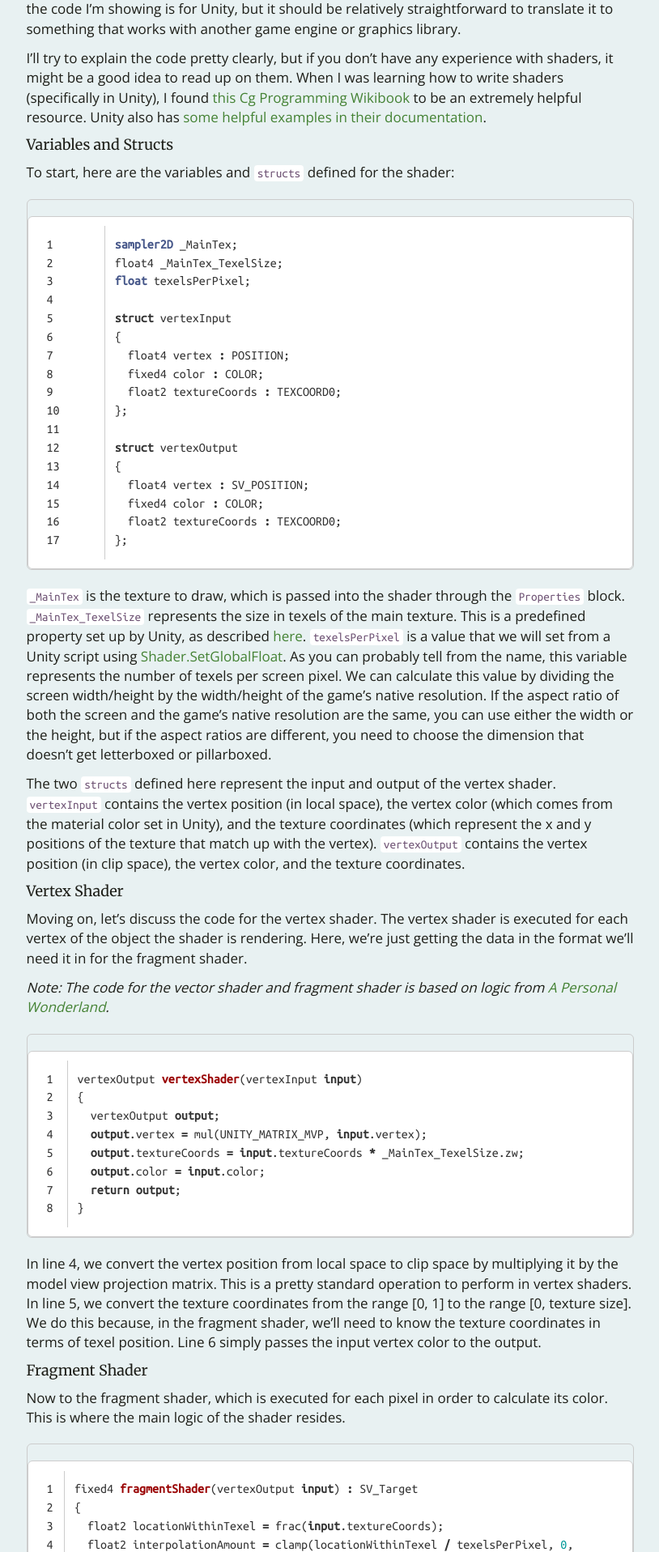
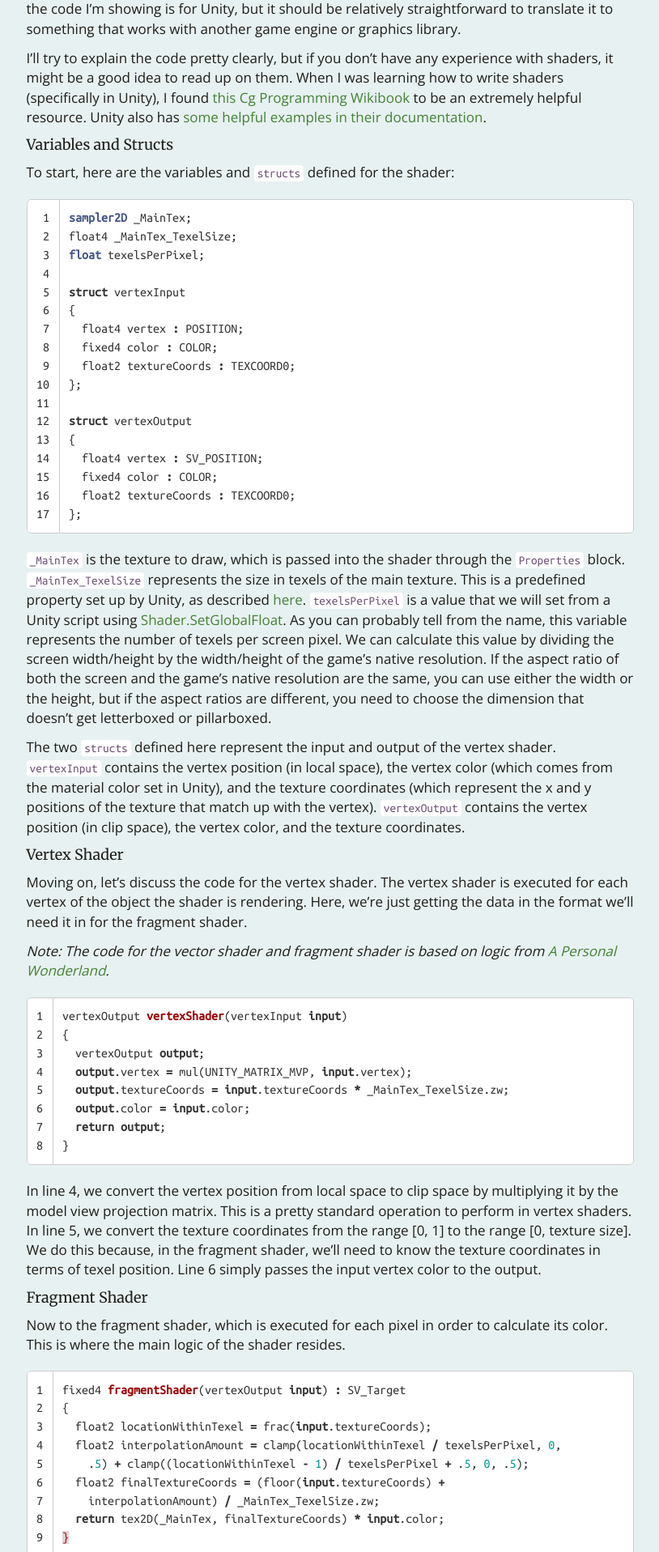
Before and after one commit to colececil/colececil.github.io, a Jekyll site: the page built from _posts/2017-04-30-scaling-pixel-art-without-destroying-it.md, in a window 1280 px wide. Shown: the part 3767-5684 px from the top of the page at 81% size, without its empty margins (135-949 px from the left). Built offline with Jekyll 4.4.1, drawn with Linux system fonts in a browser that asks for light colours; some web fonts are replaced; comment, search, counter and statistics services are not loaded.

Commit message:
Upgrade to Jekyll 3.6.2

```diff
--- a/Gemfile
+++ b/Gemfile
@@ -1,3 +1,7 @@
 source 'http://rubygems.org'
 gem 'github-pages'
 gem 'jekyll-paginate'
+
+# For Windows compatibility
+gem 'tzinfo-data', platforms: [:mingw, :mswin, :x64_mingw, :jruby]
+gem 'wdm', '~> 0.1.1' if Gem.win_platform?
--- a/_config.yml
+++ b/_config.yml
@@ -22,7 +22,7 @@ permalink: /blog/:year/:title/
 exclude: ["working-files"]
 markdown: kramdown
 highligher: rouge
-timezone: America/Central
+timezone: America/Chicago
 
 kramdown:
   input: GFM
@@ -36,4 +36,4 @@ kramdown:
       start_line: 1
 
 # Plugins
-gems: ['jekyll-paginate']
+plugins: ['jekyll-paginate']
--- a/_sass/_base.scss
+++ b/_sass/_base.scss
@@ -143,7 +143,7 @@ h4 {
     font-size: 18px;
 }
 
-.highlight {
+div.highlight {
     border: 1px solid $pre-border-color;
     border-radius: $border-radius-large;
 }
--- a/_sass/_layout.scss
+++ b/_sass/_layout.scss
@@ -141,7 +141,7 @@ time {
     margin-bottom: $standard-margin / 2;
 }
 
-.highlight {
+div.highlight {
     margin-top: $standard-margin;
     margin-bottom: $standard-margin;
     overflow-x: auto;
@@ -150,11 +150,19 @@ time {
         width: 100%;
     }
 
-    td.gutter {
+    td.rouge-gutter {
         width: 1px;
     }
 
     pre {
         margin-bottom: 0;
     }
+
+    pre.highlight {
+        padding: 0;
+    }
 }
+
+pre.lineno {
+    text-align: right;
+}
```
Also changed, not shown: Gemfile.lock.
